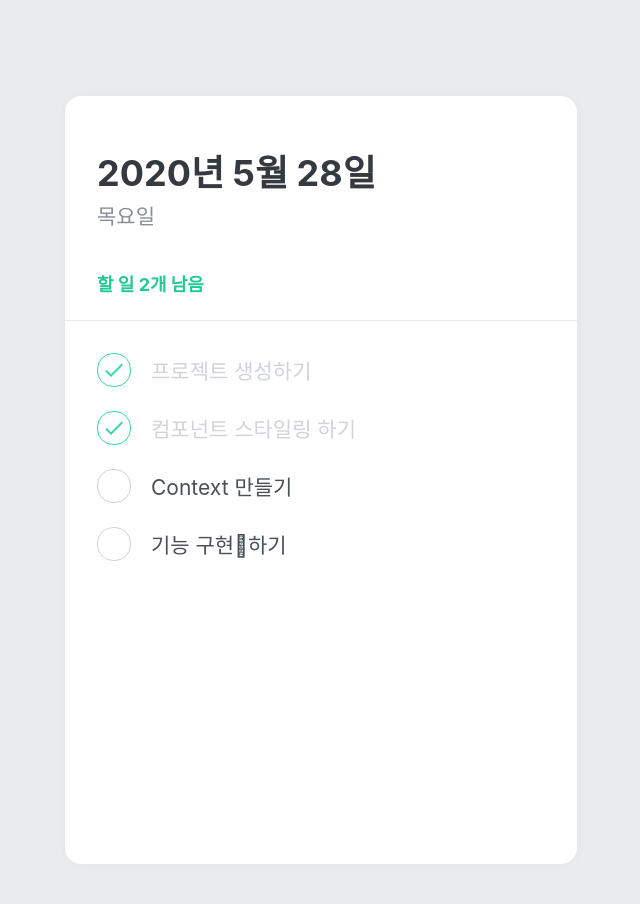
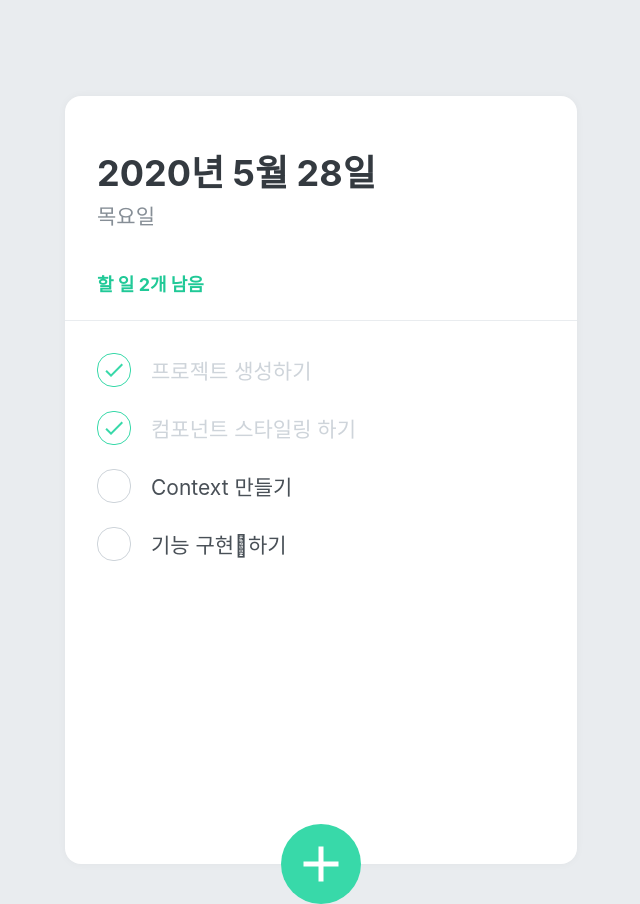
Before and after one commit to JuYeong0413/fastcampus-react-todolist, a React (Create React App) app: page / in a window 1280 px wide. Shown: the whole page, without its empty margins (319-959 px from the left). Built offline with nearby package versions, Linux system fonts and the light colour scheme.

Commit message:
component: TodoCreate

```diff
--- a/src/App.js
+++ b/src/App.js
@@ -3,6 +3,7 @@ import { createGlobalStyle } from 'styled-components';
 import TodoTemplate from './components/TodoTemplate';
 import TodoHead from './components/TodoHead';
 import TodoList from './components/TodoList';
+import TodoCreate from './components/TodoCreate';
 
 const GlobalStyle = createGlobalStyle`
   body {
@@ -17,6 +18,7 @@ function App() {
       <TodoTemplate>
         <TodoHead />
         <TodoList />
+        <TodoCreate />
       </TodoTemplate>
     </>
   );
--- /dev/null
+++ b/src/components/TodoCreate.js
@@ -0,0 +1,43 @@
+import React from 'react';
+import styled, { css } from 'styled-components';
+import { MdAdd } from 'react-icons/md';
+
+const CircleButton = styled.button`
+  background: #38d9a9;
+  &:hover {
+    background :#63e6be;
+  }
+  &:active {
+    background: #20c997;
+  }
+
+  z-index: 5;
+  cursor: pointer;
+  width: 80px;
+  height: 80px;
+  display: flex;
+  align-items: center;
+  justify-content: center;
+
+  position: absolute;
+  left: 50%;
+  bottom: 0px;
+  transform: translate(-50%, 50%);
+
+  font-size: 60px;
+  color: white;
+  border-radius: 40px;
+
+  border: none;
+  outline: none;
+`;
+
+function TodoCreate() {
+  return (
+    <CircleButton>
+      <MdAdd />
+    </CircleButton>
+  );
+}
+
+export default TodoCreate;
```
